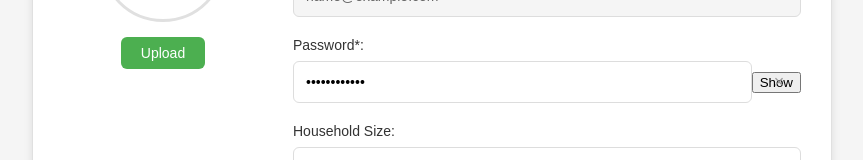
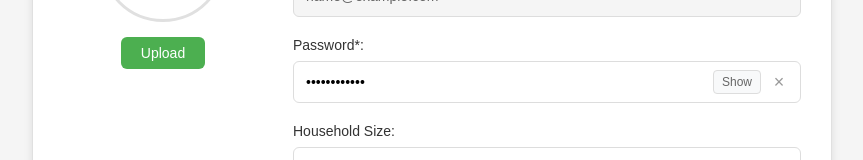
Before and after one commit to Jun20220703/bit216as, an Angular app: page /account-settings in a window 1280 px wide. Shown: the part 264-424 px from the top of the page, without its empty margins (208-1071 px from the left). Built offline with nearby package versions, Linux system fonts and the light colour scheme; sample sign-in values are in the browser's storage.

Commit message:
Update accountSettings.component.css

```diff
--- a/src/app/components/registerAndPrivacySettings/accountSettings/accountSettings.component.css
+++ b/src/app/components/registerAndPrivacySettings/accountSettings/accountSettings.component.css
@@ -237,6 +237,36 @@
 .clear-button:hover {
   background: #f0f0f0;
   color: #666;
+}
+
+.password-toggle-button {
+  position: absolute;
+  right: 40px; /* Position it before the clear button */
+  background: #f8f9fa;
+  border: 1px solid #ddd;
+  color: #666;
+  font-size: 12px;
+  font-weight: 500;
+  cursor: pointer;
+  padding: 4px 8px;
+  height: 24px;
+  display: flex;
+  align-items: center;
+  justify-content: center;
+  border-radius: 4px;
+  transition: all 0.2s ease;
+  min-width: 40px;
+}
+
+.password-toggle-button:hover {
+  background: #e9ecef;
+  border-color: #adb5bd;
+  color: #495057;
+}
+
+.password-toggle-button:active {
+  background: #dee2e6;
+  transform: translateY(1px);
 }
 
 /* Action Buttons */
```
